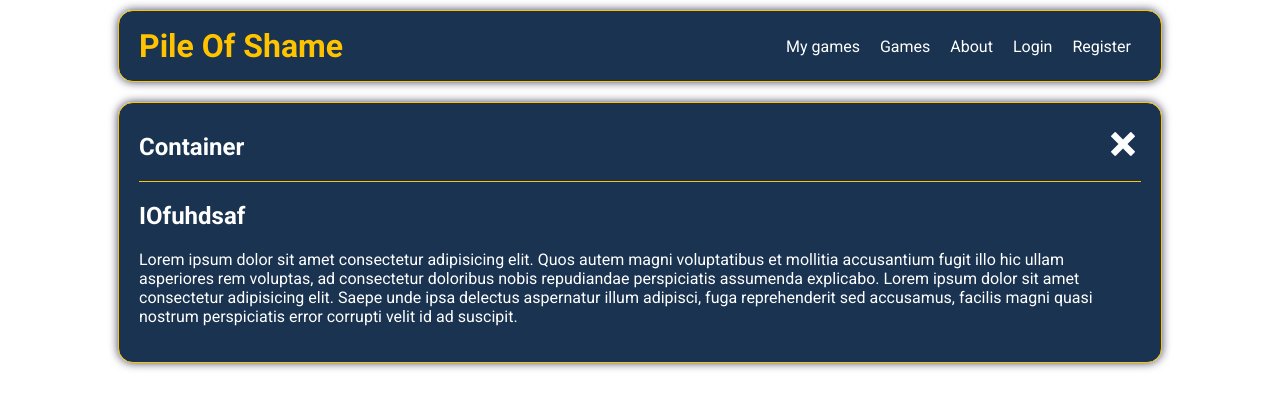
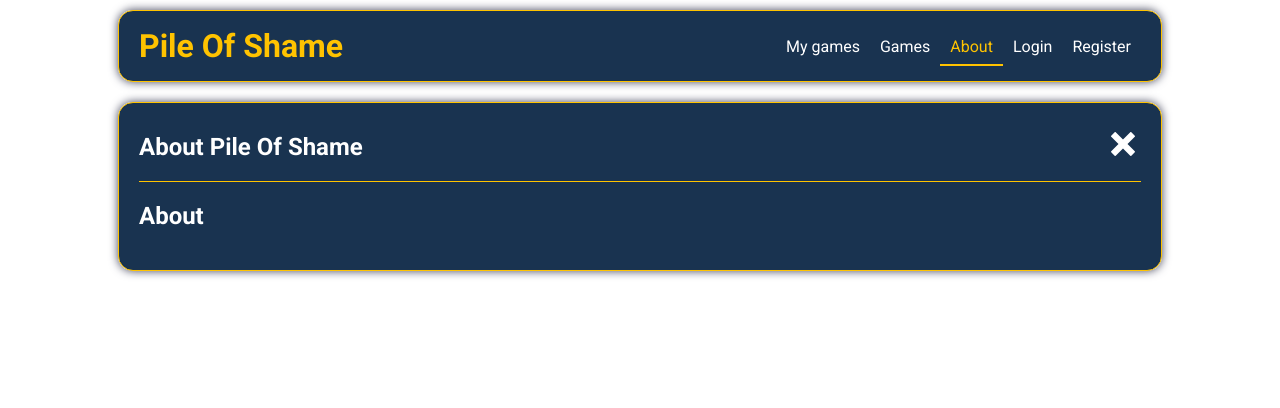
Before and after one commit to pabblo097/PileOfShame, a React (Create React App) app in the folder pile-of-shame/: page /about in a window 1280 px wide. Shown: the top 408 px of the page. Built offline with nearby package versions, Linux system fonts and the light colour scheme.

Commit message:
feat: add Routing

```diff
--- a/pile-of-shame/src/App.tsx
+++ b/pile-of-shame/src/App.tsx
@@ -1,9 +1,14 @@
+import { Route, Routes } from "react-router-dom";
 import styled from "styled-components";
 import "./App.css";
 import Background from "./components/Background";
-import Container from "./components/Container";
 import Header from "./components/Header";
-import Main from "./components/Main";
+import About from "./pages/About";
+import Games from "./pages/Games";
+import Login from "./pages/Login";
+import MyGames from "./pages/MyGames";
+import NoMatch from "./pages/NoMatch";
+import Register from "./pages/Register";
 
 const RootContainer = styled.div`
   max-width: 1044px;
@@ -18,21 +23,18 @@ function App() {
   return (
     <RootContainer>
       <Header />
-      <Container>
-        <>
-          <h2>IOfuhdsaf</h2>
-          <p>
-            Lorem ipsum dolor sit amet consectetur adipisicing elit. Quos autem
-            magni voluptatibus et mollitia accusantium fugit illo hic ullam
-            asperiores rem voluptas, ad consectetur doloribus nobis repudiandae
-            perspiciatis assumenda explicabo. Lorem ipsum dolor sit amet
-            consectetur adipisicing elit. Saepe unde ipsa delectus aspernatur
-            illum adipisci, fuga reprehenderit sed accusamus, facilis magni
-            quasi nostrum perspiciatis error corrupti velit id ad suscipit.
-          </p>
-        </>
-      </Container>
-      {/* <Main /> */}
+      <main>
+        <Routes>
+          <Route path="/" />
+          <Route path="mygames" element={<MyGames />} />
+          <Route path="games" element={<Games />} />
+          <Route path="about" element={<About />} />
+          <Route path="login" element={<Login />} />
+          <Route path="register" element={<Register />} />
+          <Route path="*" element={<NoMatch />} />
+        </Routes>
+      </main>
+
       {/* <Background /> */}
     </RootContainer>
   );
--- a/pile-of-shame/src/components/Header.tsx
+++ b/pile-of-shame/src/components/Header.tsx
@@ -1,25 +1,24 @@
 import styled from "styled-components";
 import { devices, sizes } from "../style/breakpoints";
-import NavItem from "./NavItem";
 import { FaChevronRight, FaChevronLeft } from "react-icons/fa";
 import colorPallete from "../style/colorPallete";
 import { useEffect, useRef, useState } from "react";
+import { Link, NavLink } from "react-router-dom";
 
 type ScrollTo = "START" | "END";
 
 const Header = (): JSX.Element => {
   const [displayLeftArrow, setDisplayLeftArrow] = useState(false);
   const [displayRightArrow, setDisplayRightArrow] = useState(false);
-
   const contentRef = useRef<HTMLDivElement>(null);
 
   useEffect(() => {
     if (contentRef.current === null) return;
-    contentRef.current.addEventListener("scroll", handleScroll);
-    window.addEventListener("resize", handleScroll);
+    contentRef.current.addEventListener("scroll", handleScrollArrows);
+    window.addEventListener("resize", handleScrollArrows);
   });
 
-  const handleScroll = (): void => {
+  const handleScrollArrows = (): void => {
     if (contentRef.current === null) return;
 
     if (window.innerWidth > sizes.mobile) {
@@ -38,7 +37,7 @@ const Header = (): JSX.Element => {
     else setDisplayRightArrow(true);
   };
 
-  const scrollContentTo = (scrollTo: ScrollTo): void => {
+  const scrollContentTo = (scrollTo: ScrollTo, wait: boolean): void => {
     if (contentRef.current === null) return;
 
     const maxScrollValue =
@@ -46,16 +45,34 @@ const Header = (): JSX.Element => {
 
     switch (scrollTo) {
       case "START":
+        if (wait) {
+          setTimeout(() => {
+            contentRef.current?.scrollTo({
+              left: 0,
+              behavior: "smooth",
+            });
+          }, 1000);
+        } else {
           contentRef.current.scrollTo({
             left: 0,
             behavior: "smooth",
           });
+        }
         break;
       case "END":
+        if (wait) {
+          setTimeout(() => {
+            contentRef.current?.scrollTo({
+              left: maxScrollValue,
+              behavior: "smooth",
+            });
+          }, 1000);
+        } else {
           contentRef.current.scrollTo({
             left: maxScrollValue,
             behavior: "smooth",
           });
+        }
         break;
       default:
         break;
@@ -65,24 +82,55 @@ const Header = (): JSX.Element => {
   return (
     <StyledHeader>
       <div id="content" ref={contentRef}>
-        <a href="#">
+        <Link to="/">
           <h1 id="logo">Pile Of Shame</h1>
-        </a>
+        </Link>
+
         <nav>
-          <NavItem name="My games" />
-          <NavItem name="Games" />
-          <NavItem name="About" />
-          <NavItem name="Login" />
-          <NavItem name="Register" />
+          <NavLink
+            to="/mygames"
+            className={({ isActive }) => (isActive ? "linkActive" : "link")}
+            onClick={() => scrollContentTo("START", true)}
+          >
+            My games
+          </NavLink>
+          <NavLink
+            to="/games"
+            className={({ isActive }) => (isActive ? "linkActive" : "link")}
+            onClick={() => scrollContentTo("START", true)}
+          >
+            Games
+          </NavLink>
+          <NavLink
+            to="/about"
+            className={({ isActive }) => (isActive ? "linkActive" : "link")}
+            onClick={() => scrollContentTo("START", true)}
+          >
+            About
+          </NavLink>
+          <NavLink
+            to="/login"
+            className={({ isActive }) => (isActive ? "linkActive" : "link")}
+            onClick={() => scrollContentTo("START", true)}
+          >
+            Login
+          </NavLink>
+          <NavLink
+            to="/register"
+            className={({ isActive }) => (isActive ? "linkActive" : "link")}
+            onClick={() => scrollContentTo("START", true)}
+          >
+            Register
+          </NavLink>
         </nav>
       </div>
       {displayLeftArrow && (
-        <div id="arrow-left" onClick={() => scrollContentTo("START")}>
+        <div id="arrow-left" onClick={() => scrollContentTo("START", false)}>
           <FaChevronLeft />
         </div>
       )}
       {displayRightArrow && (
-        <div id="arrow-right" onClick={() => scrollContentTo("END")}>
+        <div id="arrow-right" onClick={() => scrollContentTo("END", false)}>
           <FaChevronRight />
         </div>
       )}
@@ -160,4 +208,24 @@ const StyledHeader = styled.header`
       display: flex;
     }
   }
+
+  & .link {
+    padding: 10px 5px;
+    color: white;
+    margin: 0 5px;
+  }
+
+  & .link:hover,
+  .linkActive:hover {
+    padding-bottom: 8px;
+    color: ${colorPallete.yellow};
+    border-bottom: ${colorPallete.yellow} solid 2px;
+  }
+
+  & .linkActive {
+    padding: 10px;
+    color: ${colorPallete.gold};
+    padding-bottom: 8px;
+    border-bottom: ${colorPallete.gold} solid 2px;
+  }
 `;
--- a/pile-of-shame/src/components/NavItem.tsx
+++ /dev/null
@@ -1,20 +0,0 @@
-import styled from "styled-components";
-import colorPallete from "../style/colorPallete";
-
-const StyledNav = styled.div`
-  color: white;
-  padding: 10px;
-  cursor: pointer;
-
-  &:hover {
-    color: ${colorPallete.gold};
-    border-bottom: ${colorPallete.gold} solid 2px;
-    padding-bottom: 8px;
-  }
-`;
-
-const NavItem = ({ name }: { name: string }): JSX.Element => {
-  return <StyledNav>{name}</StyledNav>;
-};
-
-export default NavItem;
--- a/pile-of-shame/src/index.tsx
+++ b/pile-of-shame/src/index.tsx
@@ -3,13 +3,16 @@ import ReactDOM from "react-dom/client";
 import "./index.css";
 import App from "./App";
 import reportWebVitals from "./reportWebVitals";
+import { BrowserRouter } from "react-router-dom";
 
 const root = ReactDOM.createRoot(
   document.getElementById("root") as HTMLElement
 );
 root.render(
   <React.StrictMode>
-    <App />
+    <BrowserRouter>
+      <App />
+    </BrowserRouter>
   </React.StrictMode>
 );
 
--- /dev/null
+++ b/pile-of-shame/src/pages/About.tsx
@@ -0,0 +1,11 @@
+import Container from "../components/Container";
+
+const About = ({}: {}): JSX.Element => {
+  return (
+    <Container title="About Pile Of Shame">
+      <h2>About</h2>
+    </Container>
+  );
+};
+
+export default About;
--- /dev/null
+++ b/pile-of-shame/src/pages/Games.tsx
@@ -0,0 +1,11 @@
+import Container from "../components/Container";
+
+const Games = ({}: {}): JSX.Element => {
+  return (
+    <Container title="Games library">
+      <h2>Games</h2>
+    </Container>
+  );
+};
+
+export default Games;
--- /dev/null
+++ b/pile-of-shame/src/pages/Login.tsx
@@ -0,0 +1,11 @@
+import Container from "../components/Container";
+
+const Login = ({}: {}): JSX.Element => {
+  return (
+    <Container title="Login">
+      <h2>Login</h2>
+    </Container>
+  );
+};
+
+export default Login;
--- /dev/null
+++ b/pile-of-shame/src/pages/MyGames.tsx
@@ -0,0 +1,11 @@
+import Container from "../components/Container";
+
+const MyGames = ({}: {}): JSX.Element => {
+  return (
+    <Container title="My games">
+      <h2>My Games</h2>
+    </Container>
+  );
+};
+
+export default MyGames;
--- /dev/null
+++ b/pile-of-shame/src/pages/NoMatch.tsx
@@ -0,0 +1,5 @@
+const NoMatch = ({}: {}): JSX.Element => {
+  return <div>NoMatch</div>;
+};
+
+export default NoMatch;
--- /dev/null
+++ b/pile-of-shame/src/pages/Register.tsx
@@ -0,0 +1,11 @@
+import Container from "../components/Container";
+
+const Register = ({}: {}): JSX.Element => {
+  return (
+    <Container title="Register">
+      <h2>Register</h2>
+    </Container>
+  );
+};
+
+export default Register;
```
Also changed, not shown: pile-of-shame/src/components/Background.tsx (added, +7 -0 lines). Lines whose indentation alone changed are shown as unchanged.
